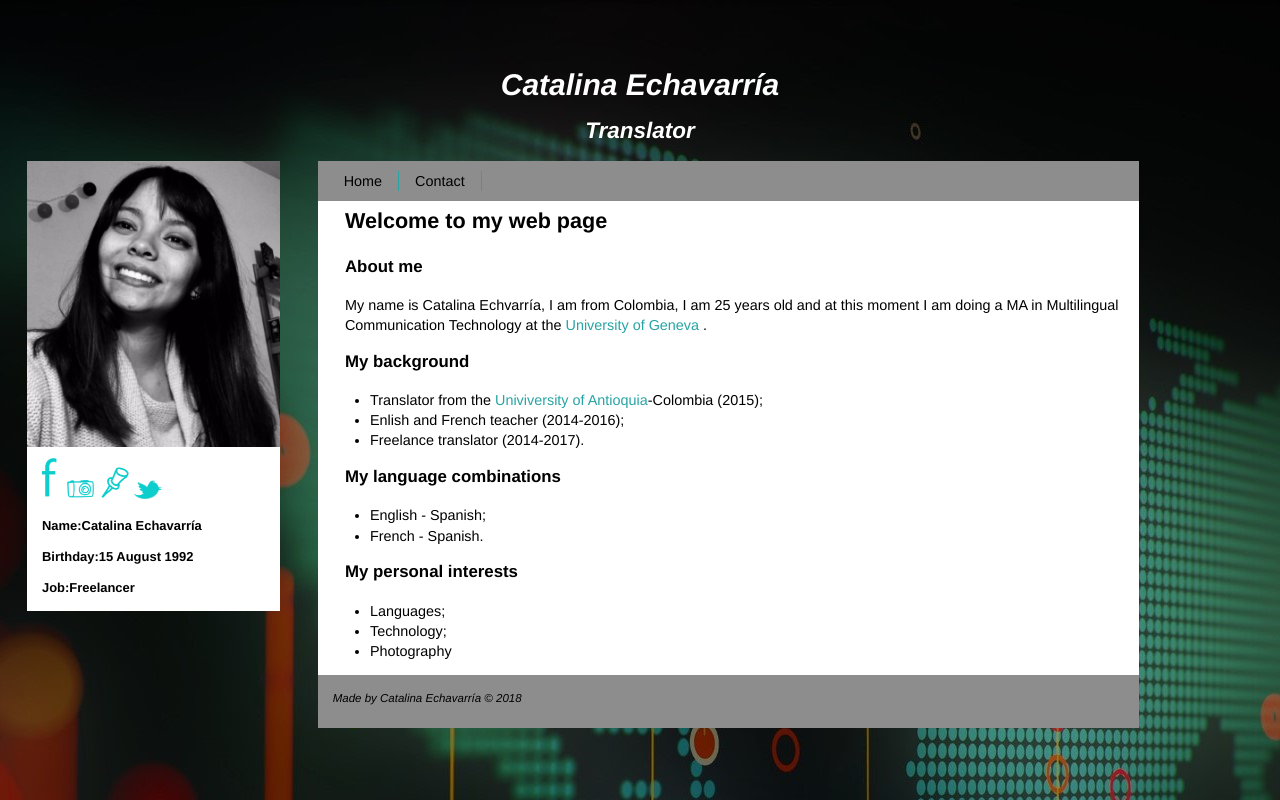
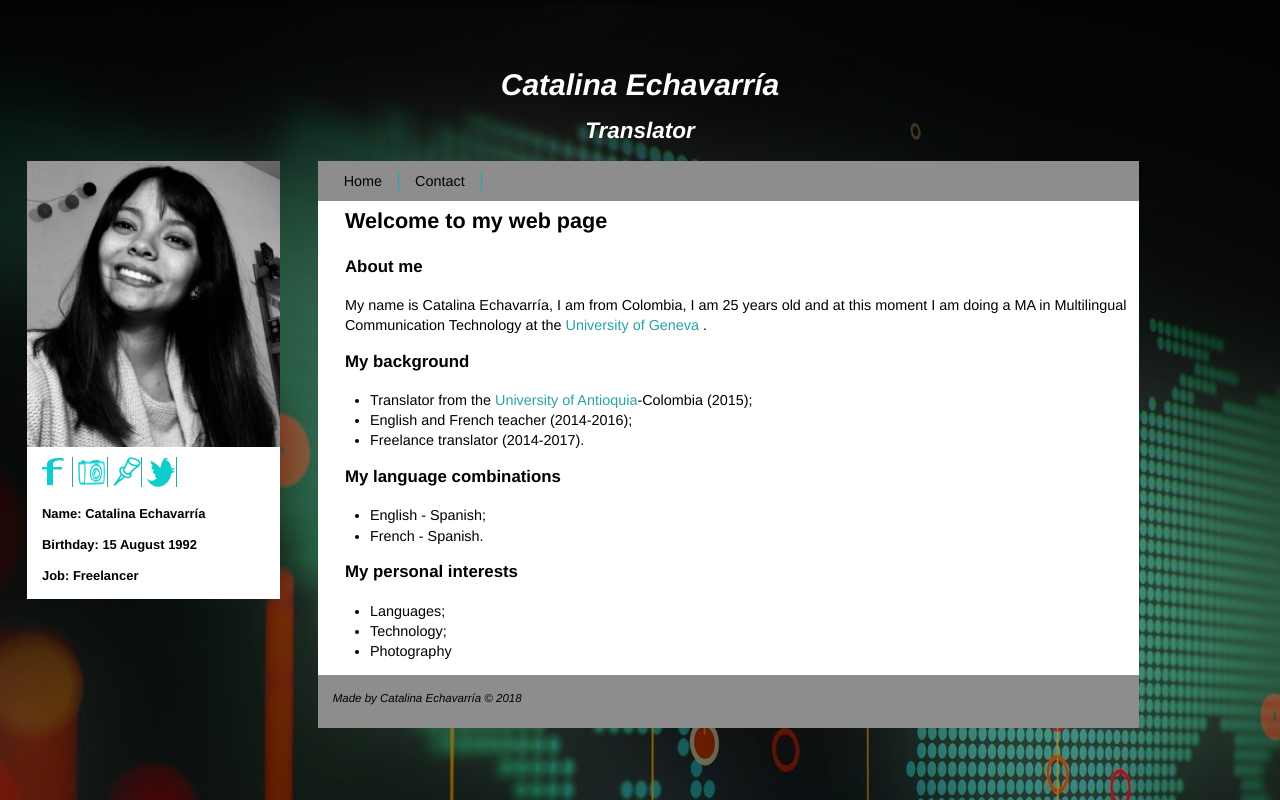
Before and after one commit to catalinaeo/catalinaeo.github.io, a plain HTML site: page index.html in a window 1280 px wide. Drawn offline with Linux system fonts and the light colour scheme.

Commit message:
Initial commit

```diff
--- a/css/style.css
+++ b/css/style.css
@@ -72,6 +72,16 @@ a:hover, a:active, a:focus {
 
 }
 
+.social {
+	display: inline;
+	border-right: 1px solid #28a4a4;
+	width: 30px;
+	height: 30px;;
+
+}
+.social:hover {
+	background-color: #8D8D8D;
+}
 
 
 ul.nav {
--- a/index.html
+++ b/index.html
@@ -19,17 +19,15 @@
 		</header>
 		<aside class="sidebar1">
 			<img class="photo" src="img/IMG01.jpg" alt="Catalina's photo">
-
 			<p>
-			<a href="https://www.facebook.com/k.t.a.815"><img src="img/f1.png" alt="facebook" width="20"></a>
-			<a href="https://www.instagram.com/cataechavarria815/"><img src="img/i1.png" alt="instagram" width="30"></a>
-			<a href="https://www.linkedin.com/in/catalina-echa/"><img src="img/p1.png" alt="linkedin" width="30"></a>
-			<a href="https://twitter.com/kta815?lang=fr"><img src="img/t1.png" alt="twitter" width="30"></a>
+			<a href="https://www.facebook.com/k.t.a.815"><img class="social" src="img/f1.png" alt="facebook"></a>
+			<a href="https://www.instagram.com/cataechavarria815/"><img class="social" src="img/i1.png" alt="instagram" ></a>
+			<a href="https://www.linkedin.com/in/catalina-echa/"><img class="social" src="img/p1.png" alt="linkedin" ></a>
+			<a href="https://twitter.com/kta815?lang=fr"><img class="social" src="img/t1.png" alt="twitter" ></a>
 			</p>
-
-			  <p>Name:Catalina Echavarría </p>
-			  <p>Birthday:15 August 1992</p>
-			  <p>Job:Freelancer</p>
+			<p>Name: Catalina Echavarría </p>
+			<p>Birthday: 15 August 1992</p>
+			<p>Job: Freelancer</p>
 		</aside>
 
 
@@ -40,20 +38,19 @@
 				<li class="nav"><a href="index.html">Home</a></li>
 				<li class="nav"><a href="contact.html">Contact</a></li>
 			</ul>
-
 		  </nav>
 
 		<section class="content">
 			<h2> Welcome to my web page</h2>
 			<article>
 				<h3> About me</h3>
-			 <p> My name is Catalina Echvarría, I am from Colombia, I am 25 years old and at this moment I am doing a MA in Multilingual Communication Technology at the <a href="http://www.unige.ch/">University of Geneva </a>.</p>
+				<p> My name is Catalina Echavarría, I am from Colombia, I am 25 years old and at this moment I am doing a MA in Multilingual Communication Technology at the <a href="http://www.unige.ch/">University of Geneva </a>.</p>
 			</article>
 			<article>
 			  <h3>My background</h3>
 			  <ul>
-			  <li> Translator from the <a href="http://www.udea.edu.co/wps/portal/udea/web/home"> Univiversity of Antioquia</a>-Colombia (2015); </li>
-				<li> Enlish and French teacher (2014-2016);</li>
+				<li> Translator from the <a href="http://www.udea.edu.co/wps/portal/udea/web/home"> University of Antioquia</a>-Colombia (2015); </li>
+				<li> English and French teacher (2014-2016);</li>
 				<li> Freelance translator (2014-2017).</li>
 				</ul>
 			</article>
```
Also changed, not shown: contact.html (+7 -8 lines), img/IMG03.jpg (deleted), img/UNIGE.gif (deleted), img/fti.gif (deleted). Lines whose indentation alone changed are shown as unchanged.
